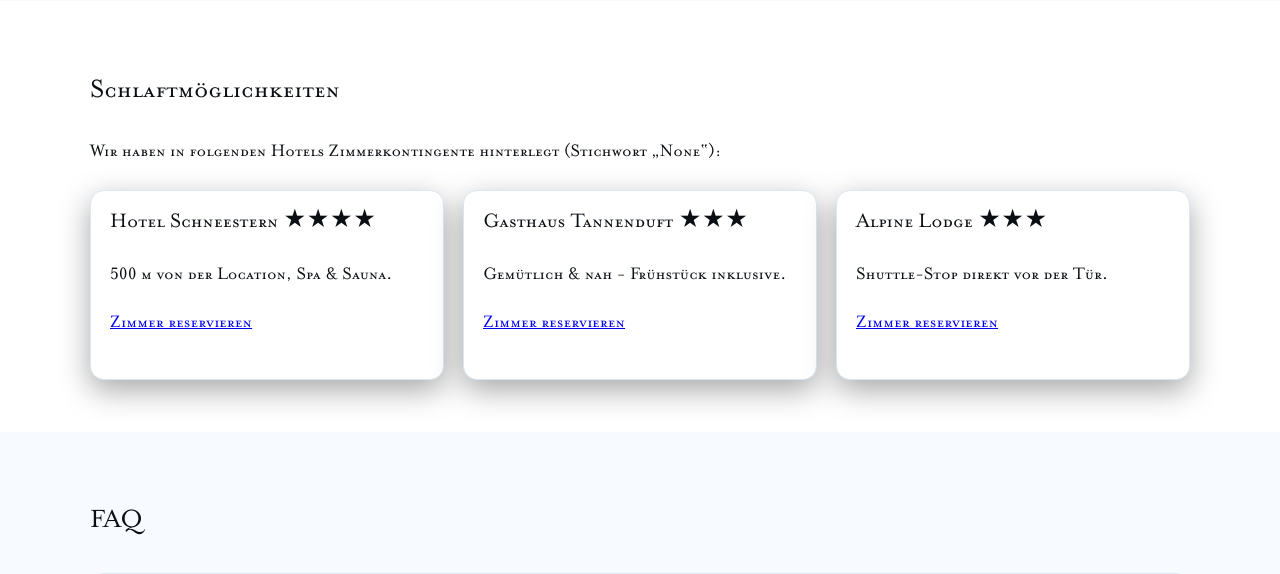
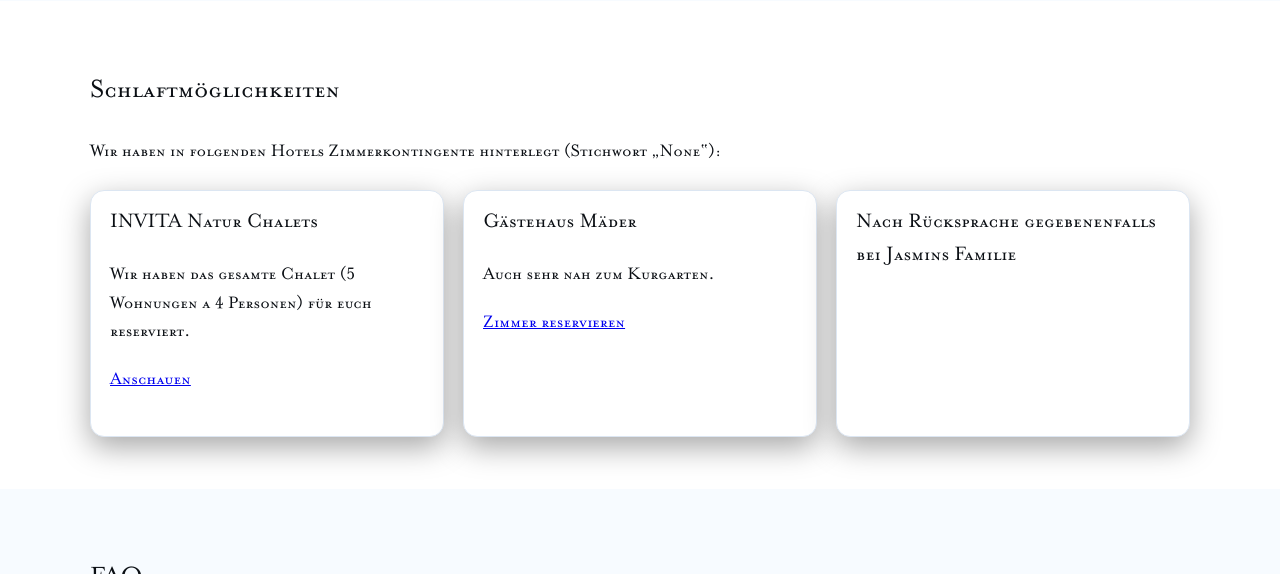
Before and after one commit to philippwirtz/Winterhochzeit, a Flask app: page / in a window 1280 px wide. Shown: the part 3071-3645 px from the top of the page. Run offline with Flask 3, Linux system fonts and the light colour scheme; some libraries are stand-ins or nearby versions.

Commit message:
Alles neu macht der November

```diff
--- a/templates/index.html
+++ b/templates/index.html
@@ -162,19 +162,17 @@
         </p>
         <div class="cards">
             <article class="card">
-                <h3>Hotel Schneestern ★★★★</h3>
-                <p>500 m von der Location, Spa & Sauna.</p>
-                <p><a href="#" rel="nofollow">Zimmer reservieren</a></p>
+                <h3>INVITA Natur Chalets</h3>
+                <p>Wir haben das gesamte Chalet (5 Wohnungen a 4 Personen) für euch reserviert.</p>
+                <p><a href="https://www.invita-natur-chalets.de/" rel="nofollow">Anschauen</a></p>
             </article>
             <article class="card">
-                <h3>Gasthaus Tannenduft ★★★</h3>
-                <p>Gemütlich & nah - Frühstück inklusive.</p>
-                <p><a href="#" rel="nofollow">Zimmer reservieren</a></p>
+                <h3>Gästehaus Mäder</h3>
+                <p>Auch sehr nah zum Kurgarten.</p>
+                <p><a href="https://gaestehaus-maeder.com/" rel="nofollow">Zimmer reservieren</a></p>
             </article>
             <article class="card">
-                <h3>Alpine Lodge ★★★</h3>
-                <p>Shuttle-Stop direkt vor der Tür.</p>
-                <p><a href="#" rel="nofollow">Zimmer reservieren</a></p>
+                <h3>Nach Rücksprache gegebenenfalls bei Jasmins Familie</h3>
             </article>
         </div>
     </div>
```
Also changed, not shown: ToDos.md (+5 -5 lines).
